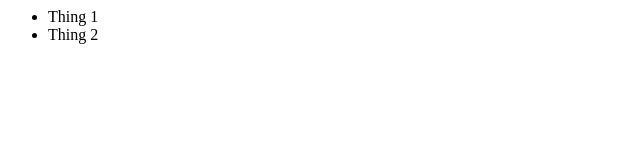
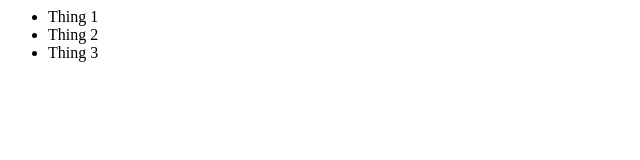
Before and after one commit to court-johnson/projects.test, a plain HTML site: page index.html in a window 1280 px wide. Shown: the full height of the page, 0-640 px from the left. Drawn offline with Linux system fonts and the light colour scheme.

Commit message:
Thing 3 added to index

```diff
--- a/index.html
+++ b/index.html
@@ -9,6 +9,7 @@
     <ul>
 	 <li>Thing 1</li>
 	 <li>Thing 2</li>
+	 <li>Thing 3</li>
 	</ul>
   </body>
 
```
